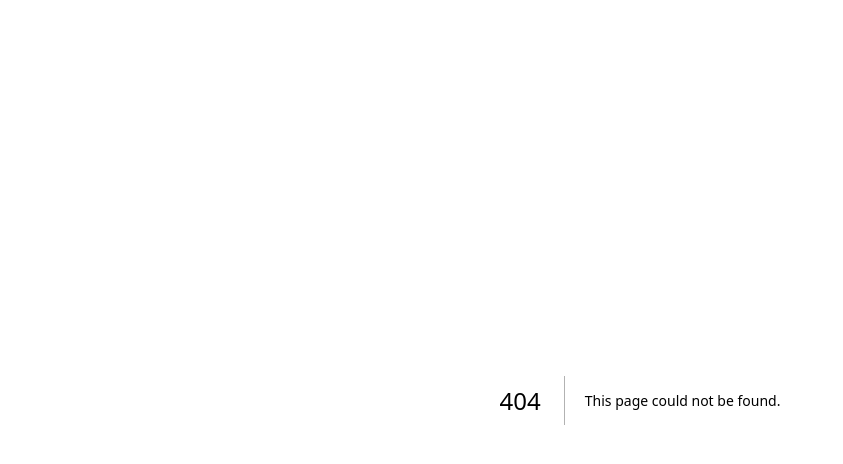
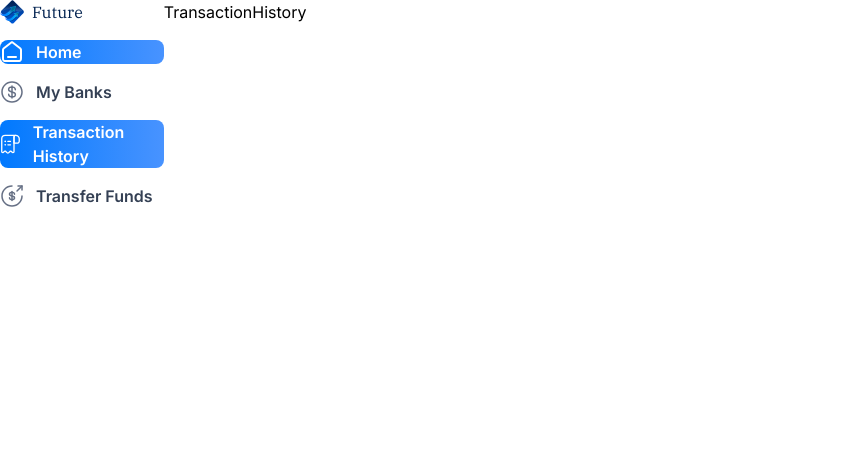
Before and after one commit to moonbek007/online-banking-app, a Next.js app: page /transaction-history in a window 1280 px wide. Before the commit this address had no page. Shown: the top 464 px of the page, without its empty margins (0-843 px from the left). Built offline with nearby package versions, Linux system fonts and the light colour scheme.

Commit message:
feat: Add new routes to the navigation

```diff
--- /dev/null
+++ b/app/(root)/my-banks/page.tsx
@@ -0,0 +1,5 @@
+const MyBanks = () => {
+  return <div>MyBanks</div>
+}
+
+export default MyBanks
--- /dev/null
+++ b/app/(root)/payment-transfers/page.tsx
@@ -0,0 +1,7 @@
+import React from "react"
+
+const PaymentTransfers = () => {
+  return <div>PaymentTransfers</div>
+}
+
+export default PaymentTransfers
--- /dev/null
+++ b/app/(root)/transaction-history/page.tsx
@@ -0,0 +1,5 @@
+const TransactionHistory = () => {
+  return <div>TransactionHistory</div>
+}
+
+export default TransactionHistory
--- a/constants/index.ts
+++ b/constants/index.ts
@@ -16,13 +16,13 @@ export const sidebarLinks = [
   },
   {
     imgURL: "/icons/money-send.svg",
-    route: "/payment-transfer",
+    route: "/payment-transfers",
     label: "Transfer Funds",
   },
-];
+]
 
 // good_user / good_password - Bank of America
-export const TEST_USER_ID = "6627ed3d00267aa6fa3e";
+export const TEST_USER_ID = "6627ed3d00267aa6fa3e"
 
 // custom_user -> Chase Bank
 // export const TEST_ACCESS_TOKEN =
@@ -30,7 +30,7 @@ export const TEST_USER_ID = "6627ed3d00267aa6fa3e";
 
 // custom_user -> Chase Bank
 export const TEST_ACCESS_TOKEN =
-  "access-sandbox-229476cf-25bc-46d2-9ed5-fba9df7a5d63";
+  "access-sandbox-229476cf-25bc-46d2-9ed5-fba9df7a5d63"
 
 export const ITEMS = [
   {
@@ -47,7 +47,7 @@ export const ITEMS = [
     userId: "6627ed3d00267aa6fa3e",
     accountId: "x1GQb1lDrDHWX4BwkqQbI4qpQP1lL6tJ3VVo9",
   },
-];
+]
 
 export const topCategoryStyles = {
   "Food and Drink": {
@@ -89,7 +89,7 @@ export const topCategoryStyles = {
     },
     icon: "/icons/shopping-bag.svg",
   },
-};
+}
 
 export const transactionCategoryStyles = {
   "Food and Drink": {
@@ -134,4 +134,4 @@ export const transactionCategoryStyles = {
     textColor: "text-blue-700",
     chipBackgroundColor: "bg-inherit",
   },
-};
+}
```
